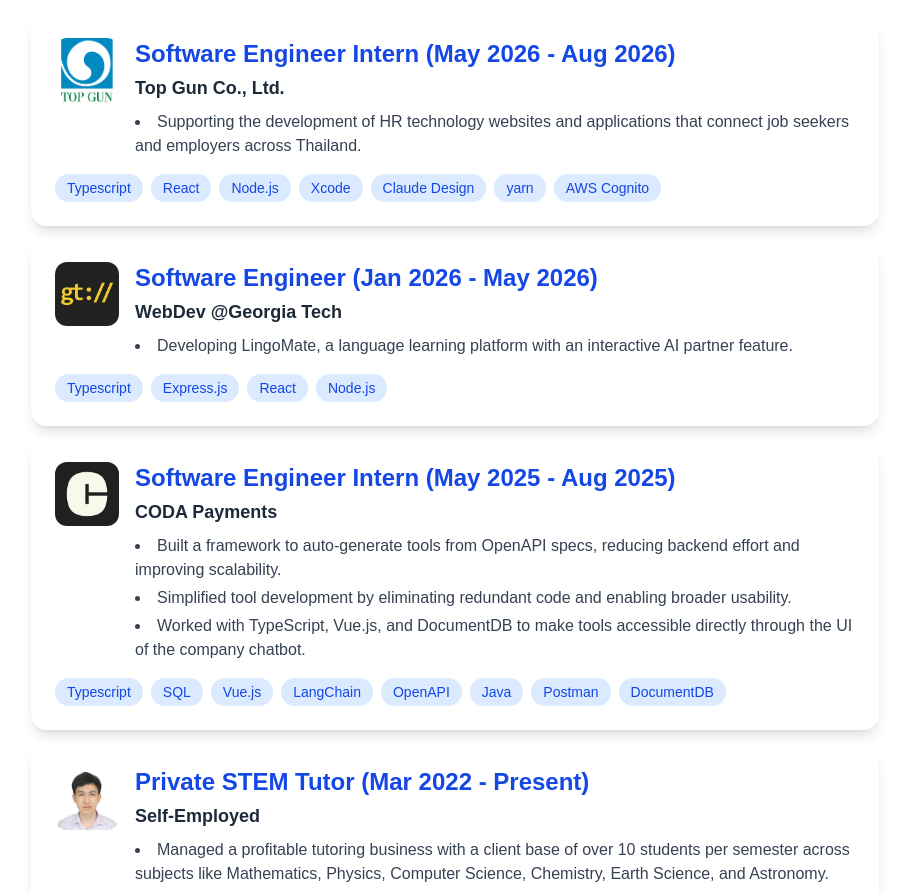
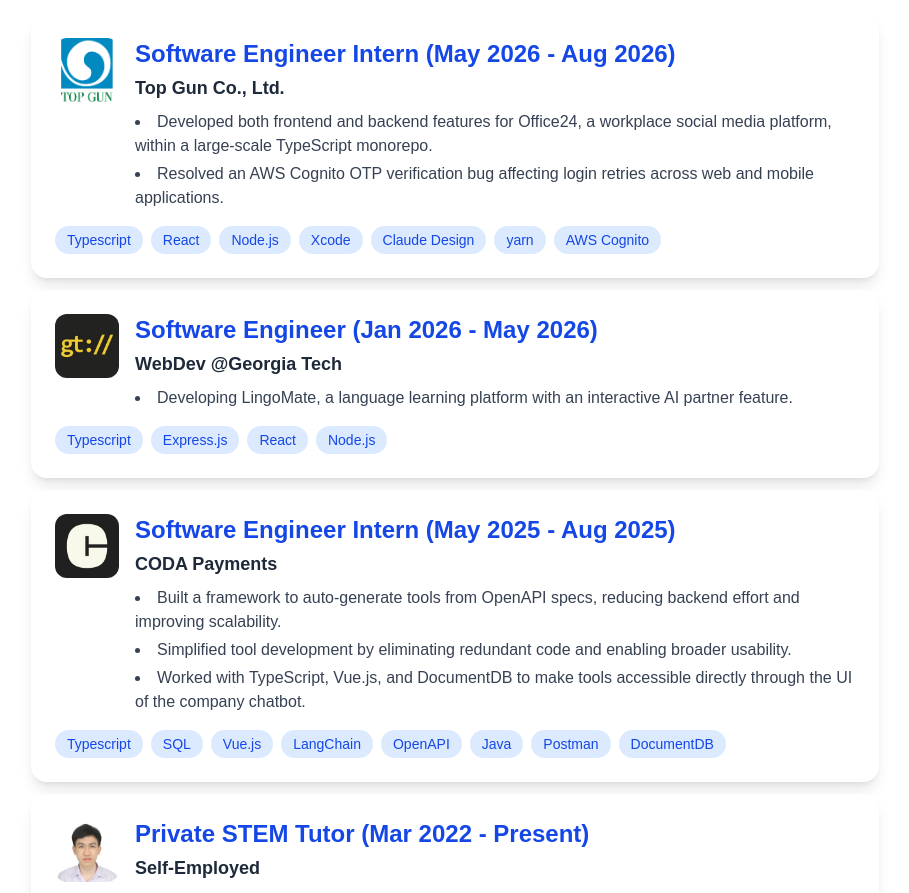
Before and after one commit to nitipon-ton/nitipon-portfolio, a Next.js app: page / in a window 1280 px wide. Shown: the part 1257-2150 px from the top of the page, without its empty margins (185-1094 px from the left). Built offline with nearby package versions, Linux system fonts and the light colour scheme.

Commit message:
Update TopGun info

```diff
--- a/app/page.tsx
+++ b/app/page.tsx
@@ -34,7 +34,8 @@
               title="Software Engineer Intern (May 2026 - Aug 2026)"
               company="Top Gun Co., Ltd."
               desc={[
-                "Supporting the development of HR technology websites and applications that connect job seekers and employers across Thailand."
+                "Developed both frontend and backend features for Office24, a workplace social media platform, within a large-scale TypeScript monorepo.",
+                "Resolved an AWS Cognito OTP verification bug affecting login retries across web and mobile applications."
               ]}
               tags={["Typescript", "React", "Node.js", "Xcode", "Claude Design", "yarn", "AWS Cognito"]}
               img="/topgun.png"
```
